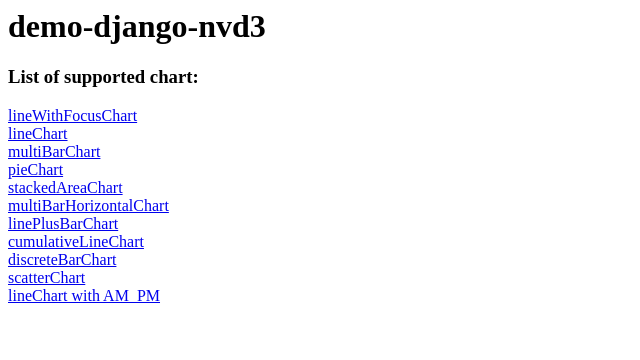
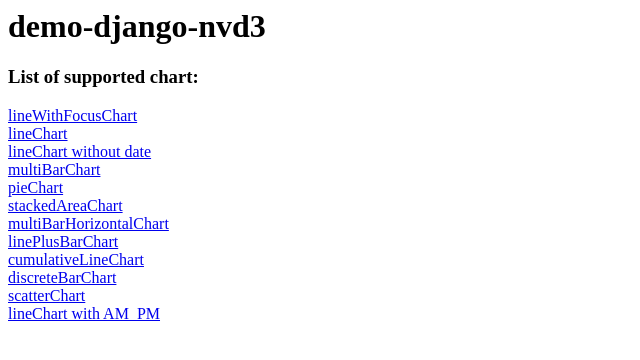
Before and after one commit to areski/django-nvd3, a Django app: page / in a window 1280 px wide. Shown: the top 360 px of the page, without its empty margins (0-640 px from the left). Run offline with Django 3.2, Linux system fonts and the light colour scheme.

Commit message:
add example lineChart without date

```diff
--- a/demoproject/demoproject/templates/home.html
+++ b/demoproject/demoproject/templates/home.html
@@ -10,6 +10,7 @@
 
 <a href="/linewithfocuschart/">lineWithFocusChart</a> <br/>
 <a href="/linechart/">lineChart</a> <br/>
+<a href="/linechart_without_date/">lineChart without date</a> <br/>
 <a href="/multibarchart/">multiBarChart</a> <br/>
 <a href="/piechart/">pieChart</a> <br/>
 <a href="/stackedareachart/">stackedAreaChart</a> <br/>
--- a/demoproject/demoproject/templates/linechart.html
+++ b/demoproject/demoproject/templates/linechart.html
@@ -4,7 +4,11 @@
     <!-- load_nvd3 filter takes a comma-separated list of id's where -->
     <!-- the charts need to be rendered to                             -->
     {% include_nvd3jscss %}
-    {% load_chart charttype chartdata "linechart_container" True "%d %b %Y %H" %}
+    {% if date_tag %}
+        {% load_chart charttype chartdata "linechart_container" True "%d %b %Y %H" %}
+    {% else %}
+        {% load_chart charttype chartdata "linechart_container" %}
+    {% endif %}
 </head>
 <body>
     {% include_container "linechart_container" 400 600 %}
--- a/demoproject/demoproject/urls.py
+++ b/demoproject/demoproject/urls.py
@@ -9,6 +9,7 @@ urlpatterns = patterns('demoproject.views',
     url(r'^$', 'home', name='home'),
     url(r'^piechart/', 'demo_piechart', name='demo_piechart'),
     url(r'^linechart/', 'demo_linechart', name='demo_linechart'),
+    url(r'^linechart_without_date/', 'demo_linechart_without_date', name='demo_linechart_without_date'),
     url(r'^linewithfocuschart/', 'demo_linewithfocuschart', name='demo_linewithfocuschart'),
     url(r'^multibarchart/', 'demo_multibarchart', name='demo_multibarchart'),
     url(r'^stackedareachart/', 'demo_stackedareachart', name='demo_stackedareachart'),
--- a/demoproject/demoproject/views.py
+++ b/demoproject/demoproject/views.py
@@ -48,10 +48,31 @@ def demo_linechart(request):
     chartdata = {'x': xdata,
                  'name1': 'series 1', 'y1': ydata, 'extra1': extra_serie,
                  'name2': 'series 2', 'y2': ydata2, 'extra2': extra_serie}
+
     charttype = "lineChart"
     data = {
         'charttype': charttype,
-        'chartdata': chartdata
+        'chartdata': chartdata,
+        'date_tag' : True,
+    }
+    return render_to_response('linechart.html', data)
+
+
+def demo_linechart_without_date(request):
+    """
+    lineChart page
+    """
+    extra_serie = {}
+    xdata = [1, 2, 3, 4, 5, 6, 7, 8, 9, 10, 11, 12]
+    ydata = [3, 5, 7, 8, 3, 5, 3, 5, 7, 6, 3, 1]
+    chartdata = {'x': xdata,
+                 'name1': 'series 1', 'y1': ydata, 'extra1': extra_serie,
+                }
+    charttype = "lineChart"
+    data = {
+        'charttype': charttype,
+        'chartdata': chartdata,
+        'date_tag' : False,
     }
     return render_to_response('linechart.html', data)
 
```
